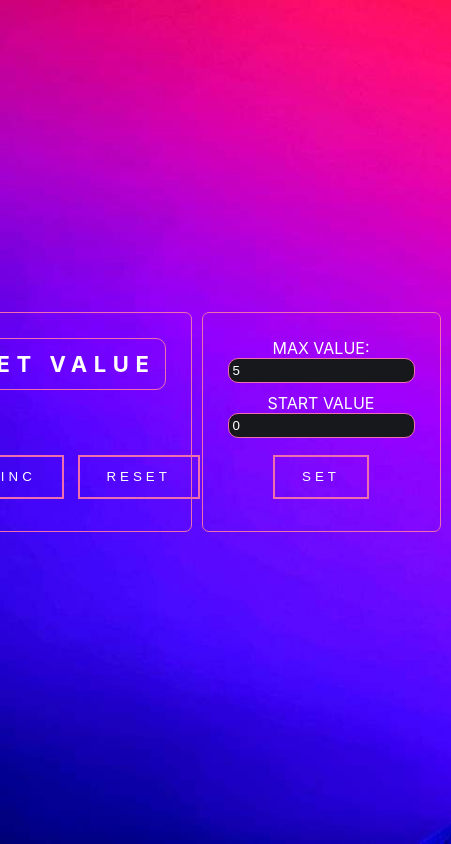
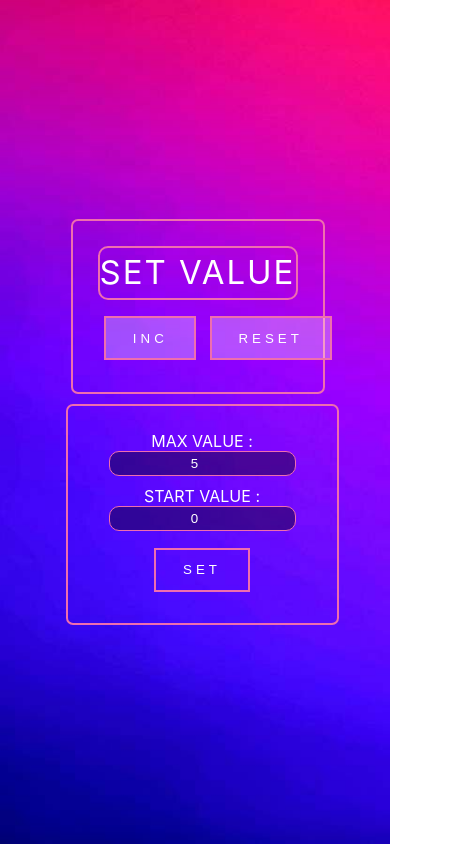
Before and after one commit to valtikamore/counter, a React (Create React App) app: page / in a window 390 px wide. Shown: the whole page, 451 px wide, since content can reach past the window. Built offline with nearby package versions, Linux system fonts and the light colour scheme.

Commit message:
v5 pre-final

```diff
--- a/package.json
+++ b/package.json
@@ -10,6 +10,7 @@
     "@types/node": "^12.0.0",
     "@types/react": "^17.0.0",
     "@types/react-dom": "^17.0.0",
+    "classnames": "^2.2.6",
     "react": "^17.0.1",
     "react-dom": "^17.0.1",
     "react-scripts": "4.0.3",
@@ -39,5 +40,8 @@
       "last 1 firefox version",
       "last 1 safari version"
     ]
+  },
+  "devDependencies": {
+    "@types/classnames": "^2.2.11"
   }
 }
--- a/src/App.css
+++ b/src/App.css
@@ -1,3 +1,11 @@
 .counter-wrapper {
     display: flex;
 }
+@media screen and (max-width: 768px) {
+    .counter-wrapper {
+        display: flex;
+        flex-direction: column;
+        padding: 5px;
+    }
+
+}
--- a/src/App.tsx
+++ b/src/App.tsx
@@ -8,9 +8,8 @@ const App: FC = () => {
     const [counter, setCounter] = useState<number>(0)
     const [maxValue, setMaxValue] = useState<number>(5)
     const [startValue, setStartValue] = useState<number>(0)
-
-
     const [startText, setStartText] = useState<boolean>(true)
+    const [disableIncState,setDisableIncState] = useState<boolean>(true)
 
         useEffect(()=> {
             let start = localStorage.getItem('startValue')
@@ -41,6 +40,7 @@ const App: FC = () => {
                 startValue={startValue}
                 startText={startText}
                 setStartText={setStartText}
+                disableIncState={disableIncState}
                />
             <ScoreMetrSettings maxValue={maxValue}
                                startValue={startValue}
@@ -48,6 +48,7 @@ const App: FC = () => {
                                setStartValue={setStartValue}
                                setCounter={setCounter}
                                setStartText={setStartText}
+                               setDisableIncState={setDisableIncState}
                                />
         </div>
     );
--- a/src/counter/ScoreMetr.css
+++ b/src/counter/ScoreMetr.css
@@ -2,7 +2,7 @@
     display: flex;
     flex-direction: column;
     justify-content: space-between;
-    border: 1px solid  #ef6eae;
+    border: 2px solid  #ef6eae;
     border-radius: 7px;
     padding: 25px;
     width: 200px;
@@ -12,14 +12,25 @@
 .button-block {
     display: flex;
     justify-content: space-evenly;
-
+}
+.pulse {
+    border: 2px solid #ef6eae;
+    line-height: 1;
+    margin: 0.5em;
+    padding: 1em 2em;
+    text-transform: uppercase;
+    letter-spacing: 0.3em;
+    color: white;
 }
 
 .pulse:hover,
 .pulse:focus {
     animation: pulse 1s;
     box-shadow: 0 0 0 2em rgba(255, 255, 255, 0);
-    color: #ef866e;
+    outline: none;
+}
+.disable {
+    background: rgba(255,255,255,0.3);
 }
 
 @keyframes pulse {
@@ -28,25 +39,30 @@
     }
 }
 
-.errorMessage {
+.errorTable {
     color: black;
-    background: red;
-    border-radius: 7px;
-    height: 52px;
+    background: rgba(248, 3, 3, 0.4);
+}
+.maxCounter {
+    color: red;
 }
 
 .table {
-    border: 1px solid #ef6eae;
+    border: 2px solid #ef6eae;
     height: 50px;
     display: flex;
     align-items: center;
     justify-content: center;
     border-radius: 10px;
     font-size: 33px;
-    font-weight: 700;
+    font-weight: 400;
     margin-bottom: 10px;
     line-height: 1;
     text-transform: uppercase;
-    letter-spacing:0.3em;
-    font-size: 22px;
+    letter-spacing:2px;
 }
+@media screen and (max-width: 768px) {
+    .counter {
+        margin: 0 0 10px 5px;
+    }
+}
--- a/src/counter/ScoreMetr.tsx
+++ b/src/counter/ScoreMetr.tsx
@@ -1,9 +1,8 @@
-import React, {FC, useState} from "react";
+import React, {FC} from "react";
 import './ScoreMetr.css'
 import {Button} from "./button/button";
 import {Table} from "./table/table";
-import {start} from "repl";
-import {ScoreMetrSettings} from "../counterSettings/ScoreMetrSettings";
+
 
 
 type ScoreMetrType = {
@@ -14,6 +13,7 @@ type ScoreMetrType = {
     startValue:number
     startText: boolean
     setStartText: (value: boolean) => void
+    disableIncState:boolean
 }
 
 export const ScoreMetr:FC<ScoreMetrType> = ({counter,incCounter,resetCounter,maxValue,startValue, ...props }) => {
@@ -24,11 +24,10 @@ export const ScoreMetr:FC<ScoreMetrType> = ({counter,incCounter,resetCounter,max
     return (
         <div className={'counter'} >
                 <Table counter={counter} maxValue={maxValue} startValue={startValue}
-                       startText={props.startText}
-                       setStartText={props.setStartText}/>
+                       startText={props.startText}/>
                    <div className='button-block'>
-                       <Button title='inc' onClick={()=>incCounter() } disabled={disableInc} className='pulse'/>
-                       <Button onClick={()=>resetCounter()}  title='reset' disabled={disableReset} className='pulse'/>
+                       <Button title='inc' onClick={()=>incCounter() } disabled={props.disableIncState || disableInc } />
+                       <Button onClick={()=>resetCounter()}  title='reset' disabled={disableReset} />
                    </div>
         </div>
     )
--- a/src/counter/button/button.tsx
+++ b/src/counter/button/button.tsx
@@ -1,4 +1,5 @@
 import React, {ButtonHTMLAttributes, DetailedHTMLProps, FC} from "react";
+import classNames from  'classnames'
 
 
 type DefaultButtonPropsType = DetailedHTMLProps<ButtonHTMLAttributes<HTMLButtonElement>, HTMLButtonElement>
@@ -7,11 +8,14 @@ type ButtonsType = DefaultButtonPropsType  & {
     incCounter?:() => void
     resetCounter?:() => void
     title:string
+    disabled:boolean
 }
 
- export const Button:FC<ButtonsType> = ({incCounter , resetCounter,title, ...restProps}) => {
+ export const Button:FC<ButtonsType> = ({incCounter , resetCounter,title,disabled, ...restProps}) => {
     return (
-            <button {...restProps} >
+            <button {...restProps} className={classNames('pulse', {
+                'disable' : disabled
+            })} disabled={disabled}>
                 {title}
             </button>
     )
--- a/src/counter/table/table.tsx
+++ b/src/counter/table/table.tsx
@@ -1,31 +1,31 @@
-import React, {FC, useState} from "react";
-
+import React, {FC} from "react";
+import classNames from  'classnames'
 
 type TablePropsType = {
     counter: number
     maxValue: number
     startValue: number
     startText: boolean
-    setStartText: (value: boolean) => void
+
 }
 
-export const Table: FC<TablePropsType> = ({counter, maxValue, startValue,...props}) => {
+export const Table: FC<TablePropsType> = ({counter, maxValue, startValue,startText,}) => {
 
     const tableClassName = startValue < 0 || startValue === maxValue ||
-    counter === maxValue || startValue > maxValue
-        ? 'errorMessage'
-        : ''
+      startValue > maxValue
+    const counterMax = counter === maxValue ? 'maxCounter' : ''
 
     return (
 
-        <div className={tableClassName}>
+        <div className={counterMax}>
             {
-                props.startText
+                startText
                     ? <div  className='table'>set value</div>
                     :
-                startValue < 0 || startValue === maxValue || startValue > maxValue
-
-                ? <div className='table'>Error</div>
+                    tableClassName
+                ? <div className={classNames('table' , {
+                    'errorTable' : tableClassName
+                        })}>Error</div>
                     : <div className='table'> {counter}</div>
             }
         </div>
--- a/src/counterSettings/ScoreMetrSettings.css
+++ b/src/counterSettings/ScoreMetrSettings.css
@@ -4,7 +4,7 @@
     flex-direction: column;
     justify-content: center;
     align-items: center;
-    border: 1px solid  #ef6eae;
+    border: 2px solid  #ef6eae;
     border-radius: 7px;
     padding: 25px;
     margin-right: 10px;
@@ -23,3 +23,9 @@
 input:focus {
     outline: none;
 }
+
+@media screen and (max-width: 768px) {
+    .counterSettings {
+        padding: 25px 5px 25px 5px ;
+    }
+}
--- a/src/counterSettings/ScoreMetrSettings.tsx
+++ b/src/counterSettings/ScoreMetrSettings.tsx
@@ -1,4 +1,4 @@
-import React, {ChangeEvent, FC, MouseEventHandler, useState} from "react";
+import React, {ChangeEvent, FC} from "react";
 import './ScoreMetrSettings.css'
 import {Button} from "../counter/button/button";
 
@@ -11,6 +11,7 @@ type ScoreMetrSettingsType = {
     setStartValue:(n:number)=>void
     setCounter:(n:number)=>void
     setStartText: (value: boolean) => void
+    setDisableIncState:(value:boolean) => void
 }
 
 export const ScoreMetrSettings:FC<ScoreMetrSettingsType> = ({maxValue,startValue,setMaxValue,setStartValue,setCounter, ...props}) => {
@@ -22,8 +23,9 @@ export const ScoreMetrSettings:FC<ScoreMetrSettingsType> = ({maxValue,startValue
         setStartValue(parseInt(e.currentTarget.value))
     }
 
-    const setTask = (e:any) => {
+    const setTask = () => {
         props.setStartText(false)
+        props.setDisableIncState(false)
         setCounter(startValue)
         localStorage.setItem('startValue',JSON.stringify(startValue))
         localStorage.setItem('maxValue',JSON.stringify(maxValue))
@@ -35,13 +37,13 @@ export const ScoreMetrSettings:FC<ScoreMetrSettingsType> = ({maxValue,startValue
     return (
         <div className={'counterSettings'} >
                <div className='values'>
-                   <div>max value:</div>
+                   <div>max value :</div>
                    <input
                        type="number"
                        className={classNameCounterMax}
                        value={maxValue}
                        onChange={onChangeMax} />
-                    <div>start value</div>
+                    <div>start value :</div>
                     <input
                         type="number"
                         value={startValue}
@@ -49,7 +51,7 @@ export const ScoreMetrSettings:FC<ScoreMetrSettingsType> = ({maxValue,startValue
                         className={classNameStart}/>
                </div>
                 <div>
-                    <Button title='set' disabled={disableSet} onClick={setTask }className='pulse' />
+                    <Button title='set' disabled={disableSet} onClick={setTask } />
                 </div>
         </div>
     )
--- a/src/index.css
+++ b/src/index.css
@@ -1,5 +1,5 @@
 body {
-    margin: 0 auto;
+    margin: 0;
     font-family: -apple-system, BlinkMacSystemFont, 'Segoe UI', 'Roboto', 'Oxygen',
     'Ubuntu', 'Cantarell', 'Fira Sans', 'Droid Sans', 'Helvetica Neue',
     sans-serif;
@@ -13,43 +13,35 @@ body {
     color: white;
     background-image: url(img/Tesla-2020-Ethan-Hawke-movie.jpg);
     background-size: cover;
+}
 
-}
+
 
 button {
     background: none;
-    border: 2px solid #ef6eae;
-    line-height: 1;
-    margin: 0.5em;
-    padding: 1em 2em;
-    text-transform: uppercase;
-    letter-spacing: 0.3em;
 }
-
-button {
-    color: white;
-}
-
-button:hover,
-button:focus {
-    border-color: #ef8f6e;;
-    color: #fff;
-}
-
 button:active {
     outline: none;
 }
 
 input {
-    background: #17181c;
+    background: rgba(0, 0, 0, 0.4);
     border: 1px solid #ef6eae;
     color: white;
     border-radius: 10px;
     padding: 4px;
     margin-bottom: 10px;
+    text-align: center;
 }
 
 code {
     font-family: source-code-pro, Menlo, Monaco, Consolas, 'Courier New',
     monospace;
 }
+
+@media screen and (max-width: 768px) {
+    .counter {
+        margin: 0 0 10px 5px;
+    }
+
+}
```
Also changed, not shown: 1 other file (tests, documents, lock files or other folders).
